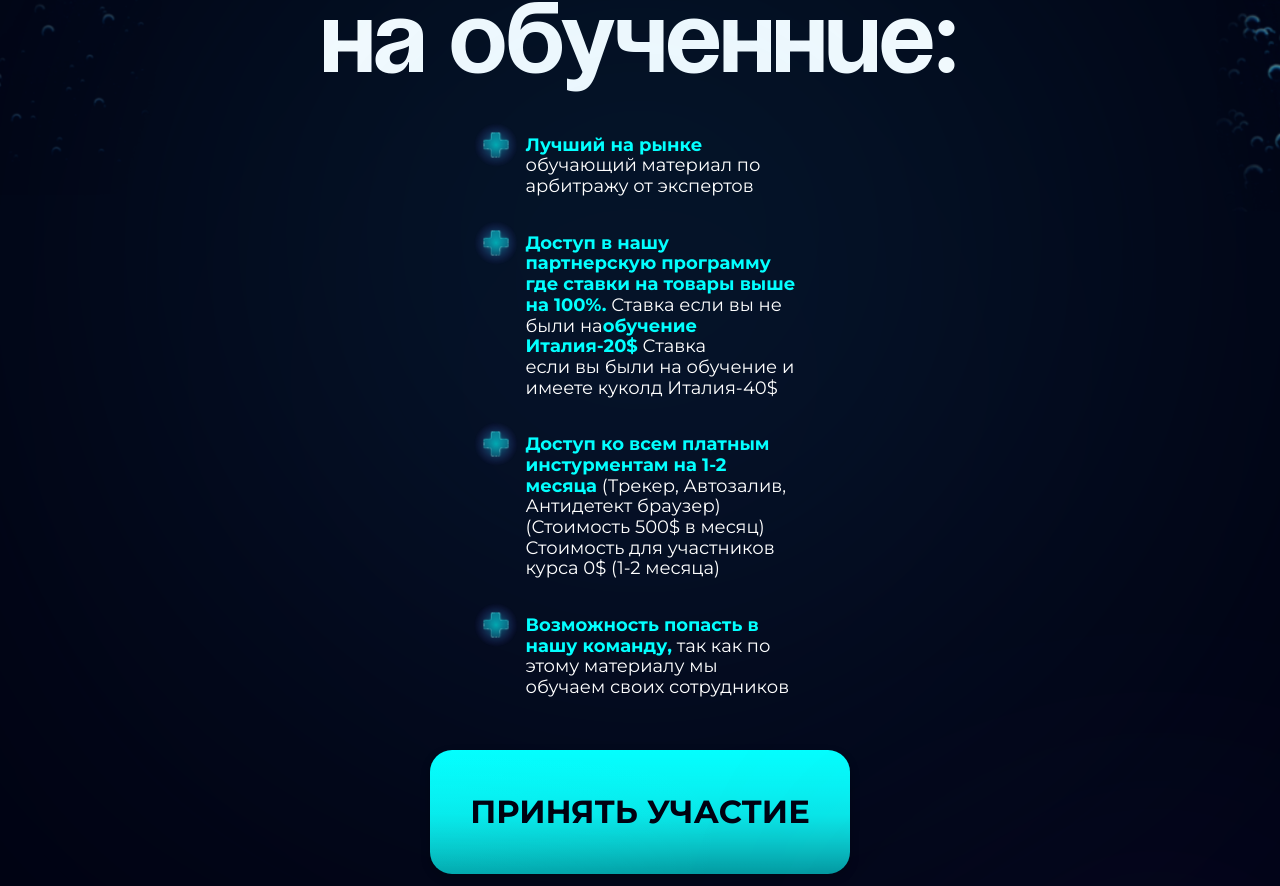
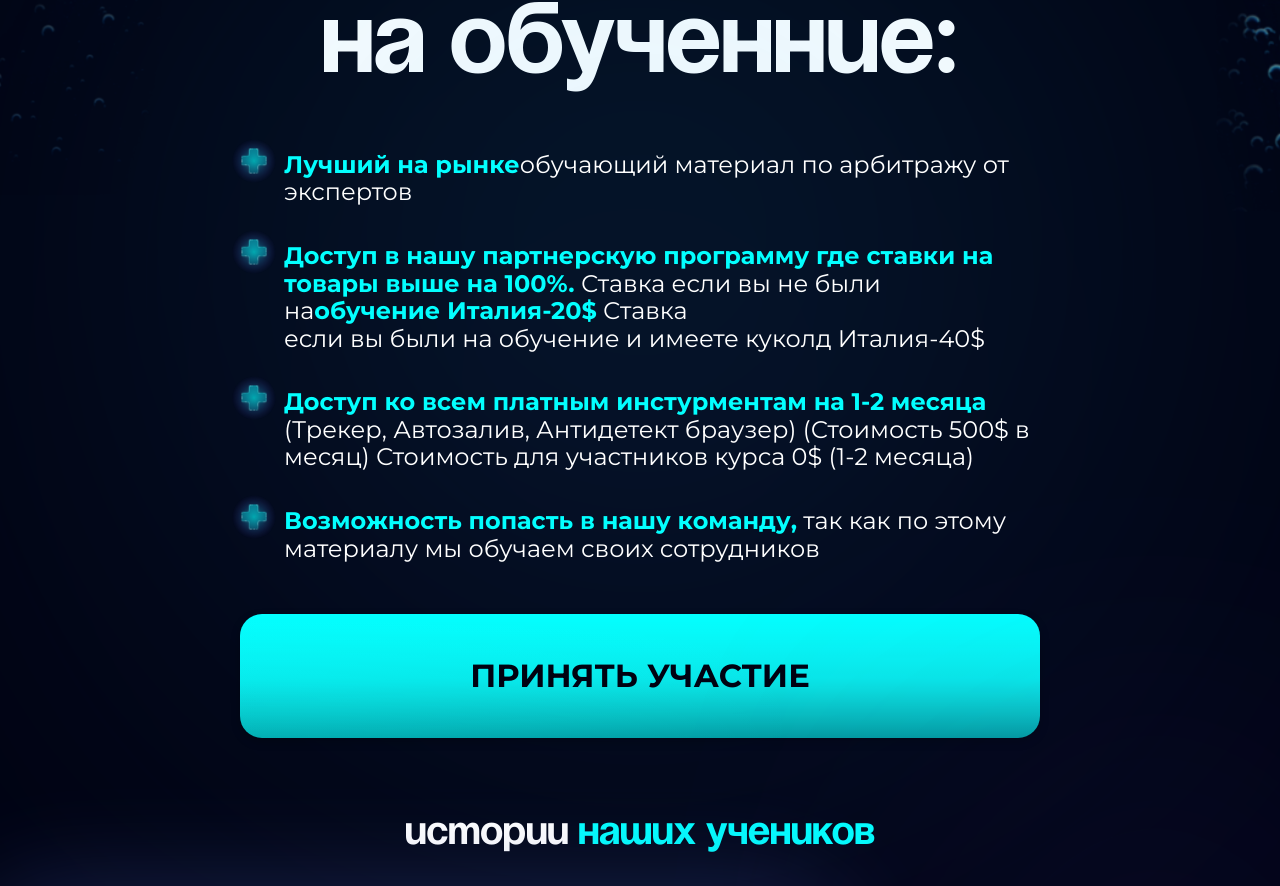
Before and after one commit to tereshonkov/bogdan-poject, a Next.js app: page / in a window 1280 px wide. Shown: the part 7670-8556 px from the top of the page. Built offline with nearby package versions, Linux system fonts and the light colour scheme.

Commit message:
style: update text sizes and layout for improved responsiveness in Whywe component

```diff
--- a/src/components/Whywe/Whywe.tsx
+++ b/src/components/Whywe/Whywe.tsx
@@ -28,7 +28,7 @@ export default function Whywe() {
         быть
         <br /> на обученние:
       </h2>
-      <div className="flex flex-col gap-9 mt-8 w-[317px]">
+      <div className="flex flex-col gap-9 mt-8 w-[317px] md:w-[489px] lg:w-[718px] lg:mt-12 xl:w-[800px] 2xl:w-[1056px]">
         <div className="flex relative">
           <Image
             width={24}
@@ -37,9 +37,9 @@ export default function Whywe() {
             src="/prices/plus.png"
             className="w-11 h-11 absolute -left-2 -top-3"
           />
-          <p className="text-[18px] font-bold leading-[1.15] text-(--secondary) ml-11">
+          <p className="text-[18px] font-bold leading-[1.15] text-(--secondary) ml-11 lg:text-[24px] 2xl:text-[26px]">
             Лучший на рынке
-            <br />
+            <br className="md:hidden"/>
             <span className="font-normal text-(--whites)">
               обучающий материал по арбитражу от экспертов
             </span>
@@ -53,7 +53,7 @@ export default function Whywe() {
             src="/prices/plus.png"
             className="w-11 h-11 absolute -left-2 -top-3"
           />
-          <p className="text-[18px] font-bold leading-[1.15] text-(--secondary) ml-11">
+          <p className="text-[18px] font-bold leading-[1.15] text-(--secondary) ml-11 lg:text-[24px] 2xl:text-[26px]">
             Доступ в нашу партнерскую программу где ставки на товары выше на
             100%.
             <span className="font-normal text-(--whites)">
@@ -76,7 +76,7 @@ export default function Whywe() {
             src="/prices/plus.png"
             className="w-11 h-11 absolute -left-2 -top-3"
           />
-          <p className="text-[18px] font-bold leading-[1.15] text-(--secondary) ml-11">
+          <p className="text-[18px] font-bold leading-[1.15] text-(--secondary) ml-11 lg:text-[24px] 2xl:text-[26px]">
             Доступ ко всем платным инстурментам на 1-2 месяца
             <span className="font-normal text-(--whites)">
               {" "}
@@ -93,7 +93,7 @@ export default function Whywe() {
             src="/prices/plus.png"
             className="w-11 h-11 absolute -left-2 -top-3"
           />
-          <p className="text-[18px] font-bold leading-[1.15] text-(--secondary) ml-11">
+          <p className="text-[18px] font-bold leading-[1.15] text-(--secondary) ml-11 lg:text-[24px] 2xl:text-[26px]">
             Возможность попасть в нашу команду,
             <span className="font-normal text-(--whites)">
               {" "}
@@ -102,7 +102,7 @@ export default function Whywe() {
           </p>
         </div>
       </div>
-      <div className="mt-[52px]">
+      <div className="mt-[52px] md:w-[489px] lg:w-[718px] xl:w-[800px] 2xl:w-[1056px]">
       <Button>Принять участие</Button>
       </div>
     </section>
```
